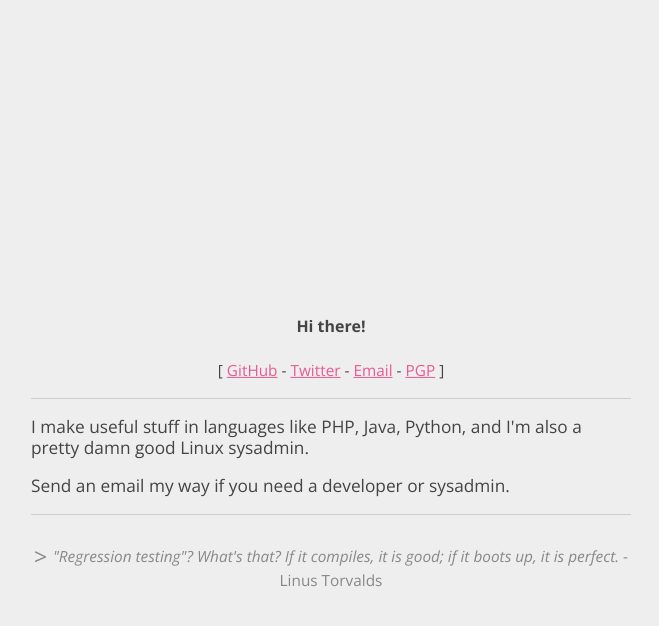
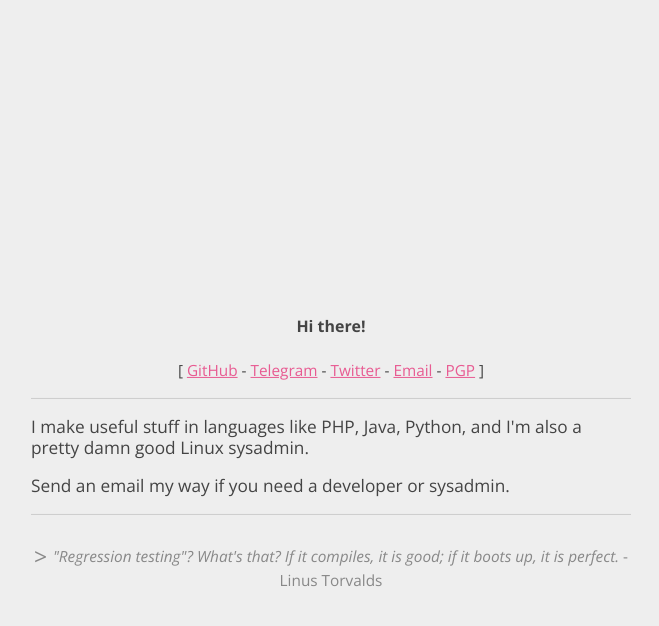
Before and after one commit to TheReverend403/Site, a Jekyll site: the page built from index.html, in a window 1280 px wide. Shown: the top 626 px of the page, without its empty margins (309-968 px from the left). Built offline with Jekyll 4.4.1, drawn with Linux system fonts in a browser that asks for light colours.

Commit message:
Add telegram link

```diff
--- a/_config.yml
+++ b/_config.yml
@@ -8,6 +8,7 @@ url: "https://revthefox.co.uk"
 blog_url: "https:/blog.revthefox.co.uk"
 twitter_username: TheReverend403
 github_username:  TheReverend403
+telegram_username:  TheReverend403
 keybase_username: thereverend403
 
 keep_files: [.well-known, tg, files]
--- a/_includes/navmenu.html
+++ b/_includes/navmenu.html
@@ -1,5 +1,7 @@
 <div class="inline-menu">
 	<a href="https://github.com/{{ site.github_username }}" target="_blank">GitHub</a>
+	<p> - </p>
+	<a href="https://t.me/{{ site.telegram_username }}" target="_blank">Telegram</a>
 	<p> - </p>
 	<a href="https://twitter.com/{{ site.twitter_username }}" target="_blank">Twitter</a>
 	<p> - </p>
```
